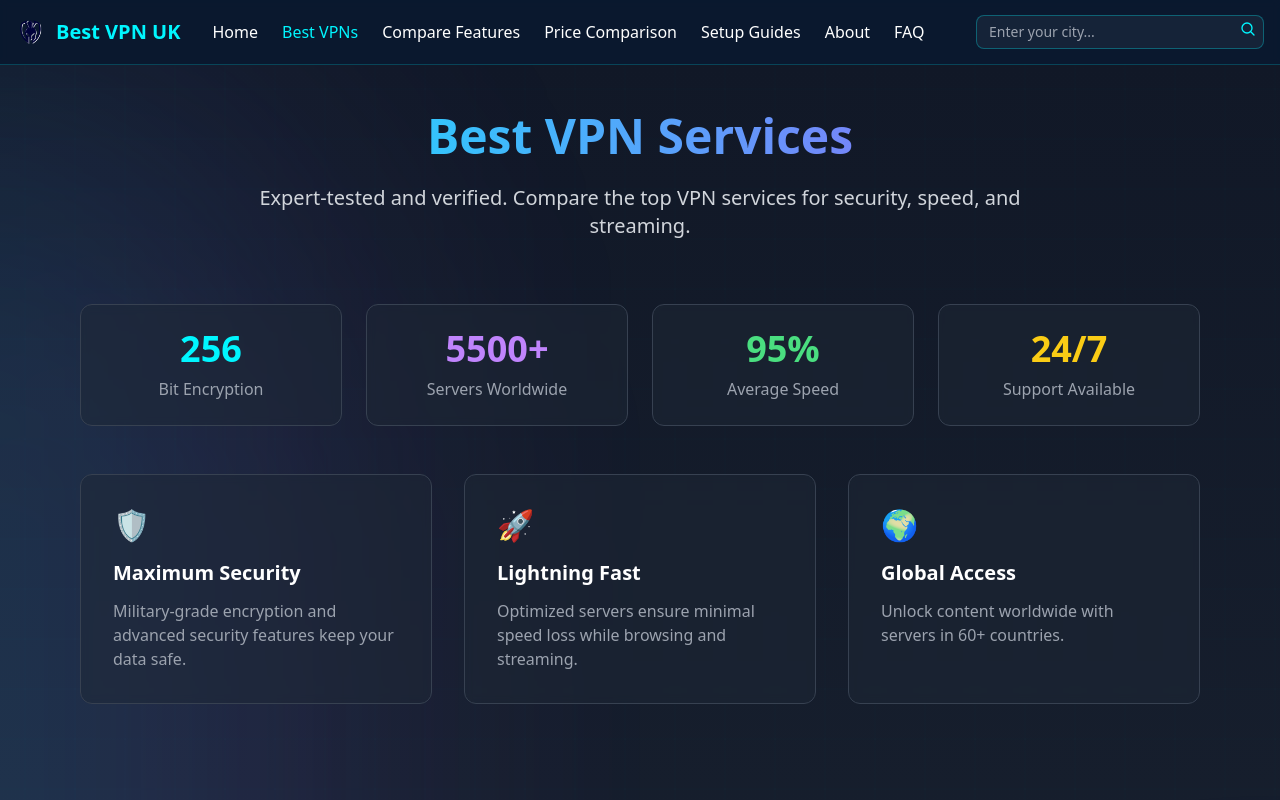
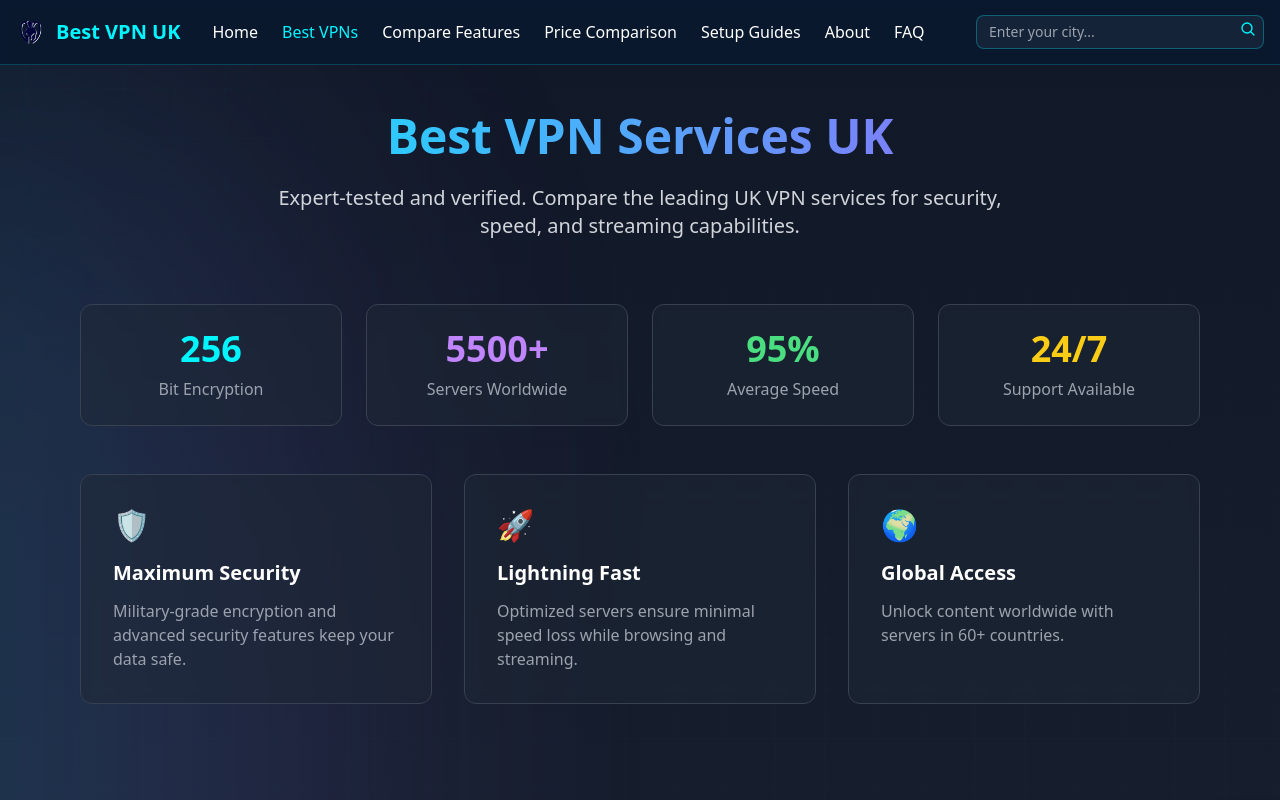
Before and after one commit to GergulasBalint/bestvpn, a React (Vite) app: page /best-vpns in a window 1280 px wide. Shown: the top 800 px of the page. Built offline with nearby package versions, Linux system fonts and the light colour scheme.

Commit message:
best vpn remake

```diff
--- a/src/pages/BestVPNs.tsx
+++ b/src/pages/BestVPNs.tsx
@@ -10,7 +10,7 @@ const BestVPNs: FC = () => {
   return (
     <>
       <Helmet>
-        <title>Top 6 VPNs for Privacy in the UK</title>
+        <title>Best VPN Services UK</title>
         <meta name="description" content="Compare the best VPN services for the UK. In-depth analysis of security, speed, and features." />
       </Helmet>
 
@@ -22,10 +22,10 @@ const BestVPNs: FC = () => {
             <div className="max-w-6xl mx-auto px-4">
               <div className="text-center mb-16">
                 <h1 className="text-5xl font-bold mb-6 bg-gradient-to-r from-cyber-blue to-purple-500 text-transparent bg-clip-text">
-                  Best VPN Services
+                  Best VPN Services UK
                 </h1>
                 <p className="text-xl text-gray-300 max-w-3xl mx-auto">
-                  Expert-tested and verified. Compare the top VPN services for security, speed, and streaming.
+                  Expert-tested and verified. Compare the leading UK VPN services for security, speed, and streaming capabilities.
                 </p>
               </div>
 
```
